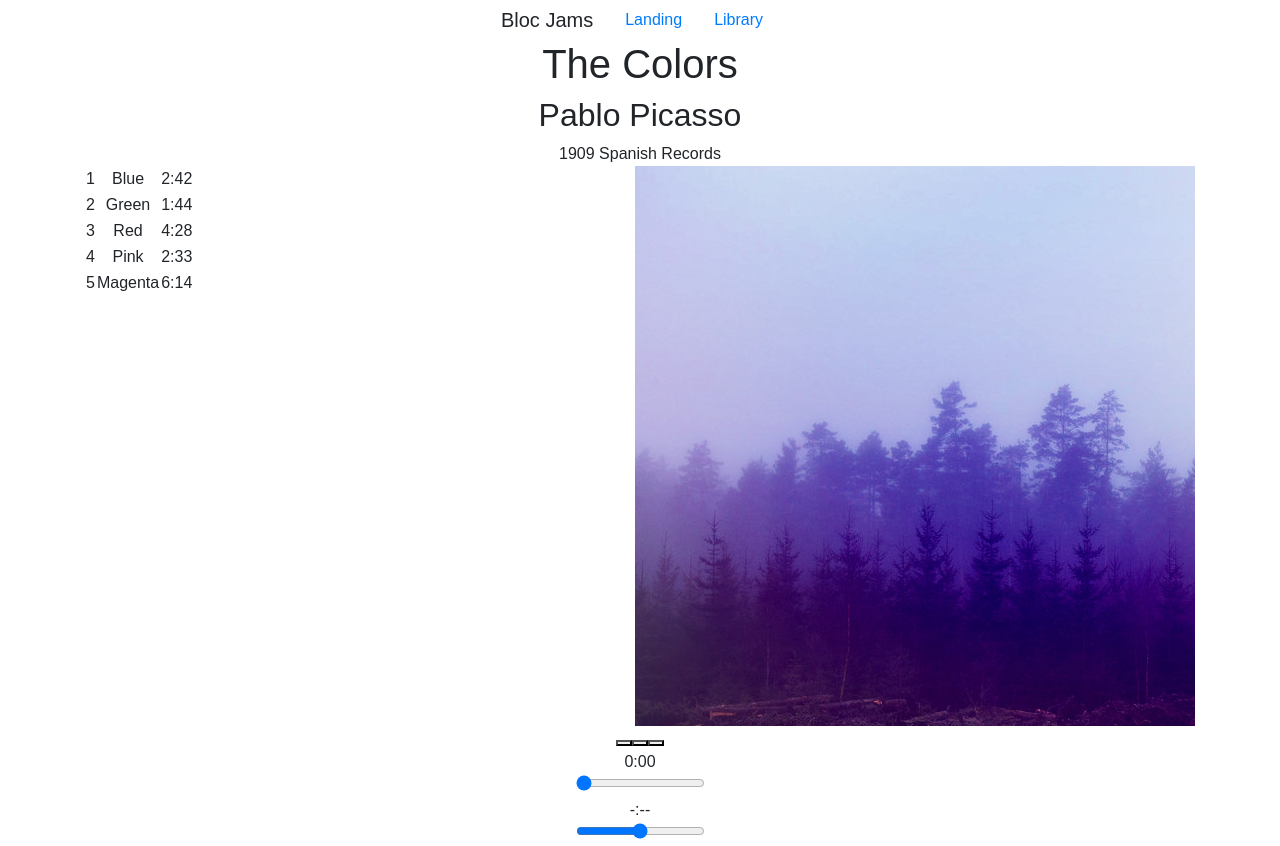
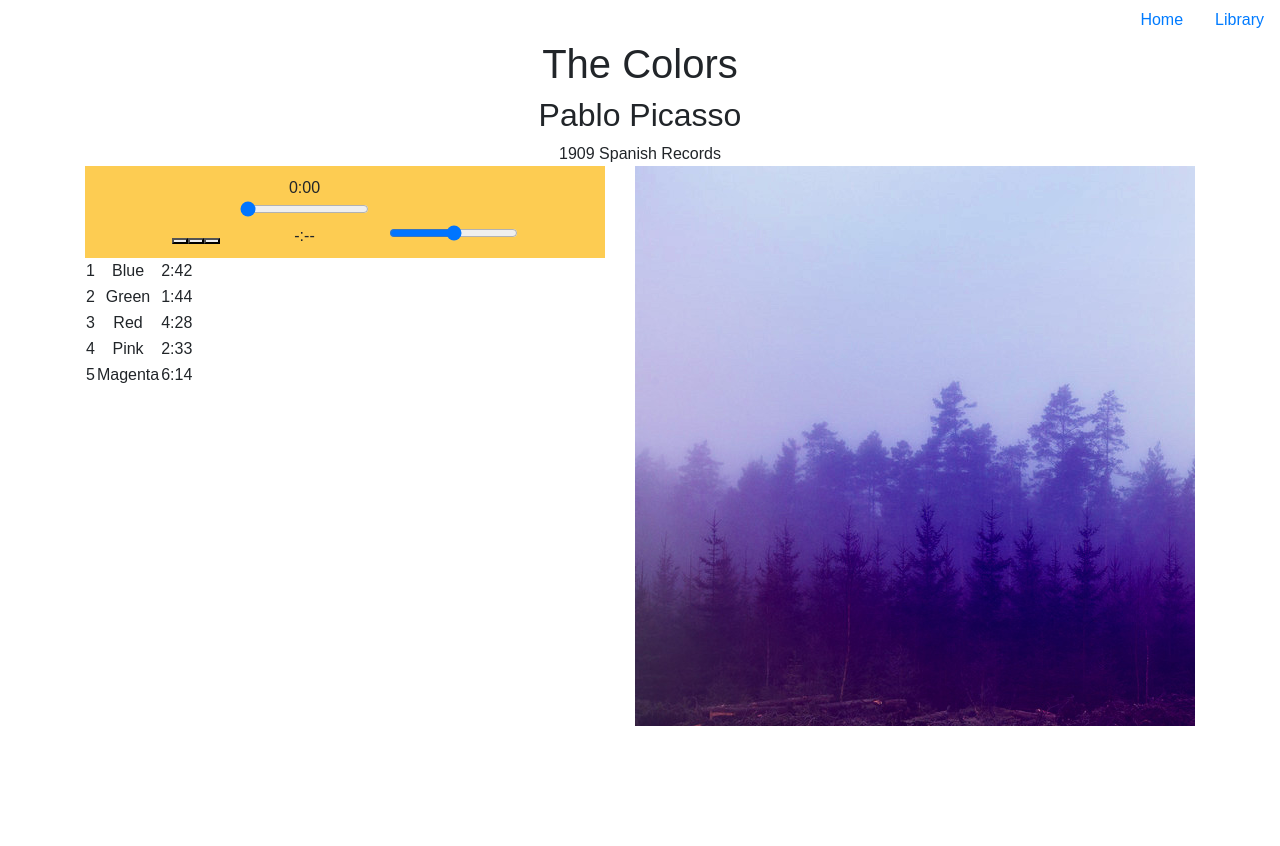
Before and after one commit to bstatt/bloc-jams-react, a React (Create React App) app: page /album/the-colors in a window 1280 px wide. After the commit the page ends 800 px from the top, so only its background shows below. Built offline with nearby package versions, Linux system fonts and the light colour scheme; some icons are missing.

Commit message:
landing page styles

```diff
--- a/src/App.css
+++ b/src/App.css
@@ -36,15 +36,17 @@
 }
 
 .library {
-  background: #fdcc52;
+  /* background: #fdcc52; */
   padding-top: 50px;
   padding-bottom: 100px;
 }
 
 .jumbotron {
-  background: url(https://images.pexels.com/photos/532563/pexels-photo-532563.jpeg?auto=compress&cs=tinysrgb&dpr=2&h=750&w=1260);
+  background: url(https://images.pexels.com/photos/158826/structure-light-led-movement-158826.jpeg?auto=compress&cs=tinysrgb&dpr=2&h=750&w=1260);
   color: white;
   text-align: left;
+  margin-top: -50px;
+  height: 600px;
 }
 
 .selling-points {
@@ -63,3 +65,25 @@
   background: #fdcc52;
   color: white;
 }
+
+.time-control {
+  display: inline-block;
+}
+
+.player-bar section {
+  display: inline-block;
+  margin: 10px;
+}
+
+.player-bar {
+  background: #fdcc52;
+}
+
+header {
+  background: transparent;
+  color: white;
+}
+
+.jumbotron .container {
+  margin-top: 100px;
+}
--- a/src/App.js
+++ b/src/App.js
@@ -10,9 +10,8 @@ class App extends Component {
     return (
       <div className="App">
         <header>
-          <nav className="nav justify-content-center">
-            <li className="navbar-brand">Bloc Jams</li>
-            <Link to='/' className="nav-link active">Landing</Link>
+          <nav className="nav justify-content-end">
+            <Link to='/' className="nav-link active">Home</Link>
             <Link to='/library' className="nav-link">Library</Link>
           </nav>
         </header>
--- a/src/components/Album.js
+++ b/src/components/Album.js
@@ -156,8 +156,23 @@ class Album extends Component {
             <h2 className="artist">{this.state.album.artist}</h2>
             <div id="release-info">{this.state.album.releaseInfo}</div>
           </div>
+        </div>
+        <div className="container">
           <div className="row">
             <div className="col">
+            <PlayerBar className="player-bar"
+              isPlaying={this.state.isPlaying}
+              currentSong={this.state.currentSong}
+              currentTime={this.audioElement.currentTime}
+              duration={this.audioElement.duration}
+              currentVolume={this.audioElement.currentVolume}
+              handleSongClick={() => this.handleSongClick(this.state.currentSong)}
+              handlePrevClick={() => this.handlePrevClick()}
+              handleNextClick={() => this.handleNextClick()}
+              handleTimeChange={(e) => this.handleTimeChange(e) }
+              handleVolumeChange={(e) => this.handleVolumeChange(e)}
+              formatTime={(time) => this.formatTime(time)}
+            />
               <table id="song-list">
                 <colgroup>
                   <col id="song-number-column" />
@@ -181,19 +196,6 @@ class Album extends Component {
           </div>
         </div>
         </section>
-        <PlayerBar
-          isPlaying={this.state.isPlaying}
-          currentSong={this.state.currentSong}
-          currentTime={this.audioElement.currentTime}
-          duration={this.audioElement.duration}
-          currentVolume={this.audioElement.currentVolume}
-          handleSongClick={() => this.handleSongClick(this.state.currentSong)}
-          handlePrevClick={() => this.handlePrevClick()}
-          handleNextClick={() => this.handleNextClick()}
-          handleTimeChange={(e) => this.handleTimeChange(e) }
-          handleVolumeChange={(e) => this.handleVolumeChange(e)}
-          formatTime={(time) => this.formatTime(time)}
-        />
       </section>
     );
   }
```
